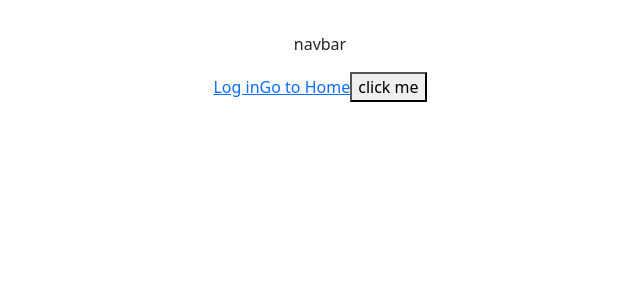
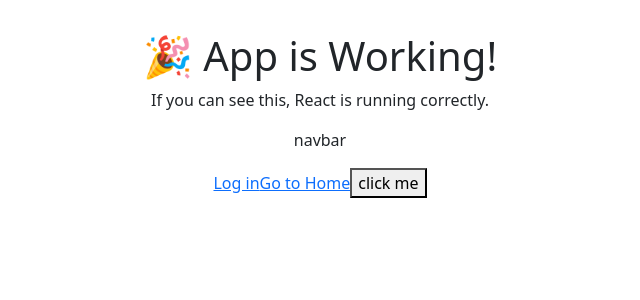
Before and after one commit to esther-frank/uplift-ui, a React (Vite) app: page / in a window 1280 px wide. Shown: the top 300 px of the page, without its empty margins (320-960 px from the left). Built offline with nearby package versions, Linux system fonts and the light colour scheme.

Commit message:
Test3 - Path Route Change

```diff
--- a/src/App.tsx
+++ b/src/App.tsx
@@ -11,15 +11,22 @@
 function App() {
   const [userId, setUserId] = useState<string | null>('123')
   return (
+    <div>
+      <h1>🎉 App is Working!</h1>
+      <p>If you can see this, React is running correctly.</p>
       <Router>
+        <div>
           <Navbar/>
           <Routes>
             <Route path="/pages/home" element={<Home userId={userId}/>} />
             <Route path="/" element={<Login userId={userId} setuserId={setUserId} />} />
             <Route path="/pages/reflections" element={<Reflections userId={userId}/>} />
             <Route path="/pages/reflection" element={<ReflectionPage />} />
+            <Route path="/reflection" element={<ReflectionPage />} />
           </Routes>
+        </div>
       </Router>
+    </div>
   )
 }
 
```
Lines whose indentation alone changed are shown as unchanged.
